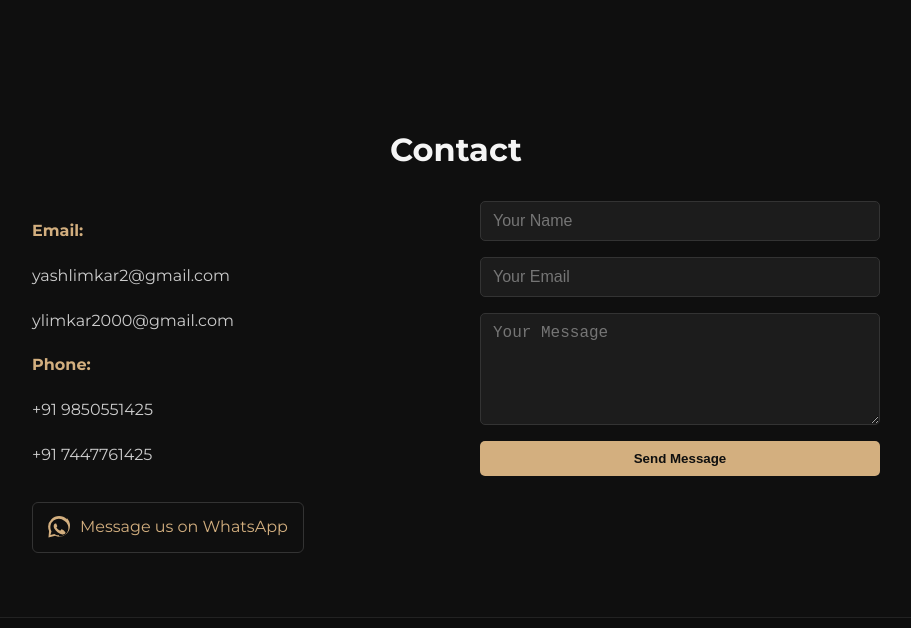
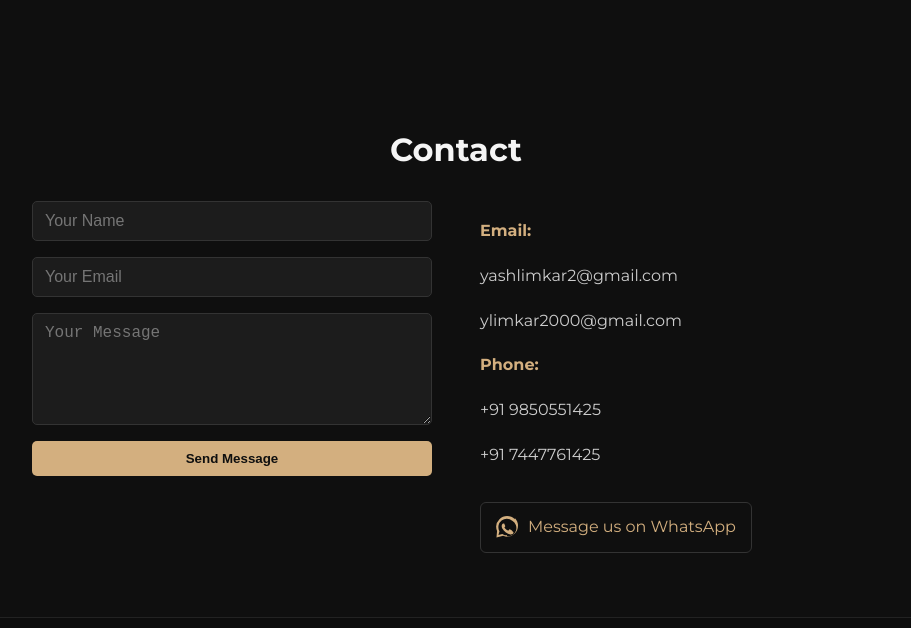
Before and after one commit to YashLimkar/MLimkar-Photography-Portfolio, a plain HTML site: page index.html in a window 1280 px wide. Shown: the part 2374-3002 px from the top of the page, without its empty margins (184-1095 px from the left). Drawn offline with Linux system fonts and the light colour scheme.

Commit message:
Update index.html

```diff
--- a/index.html
+++ b/index.html
@@ -81,7 +81,14 @@
  <section id="contact" class="contact">
   <h2>Contact</h2>
 
-  <div class="contact-wrapper">
+  <div class="contact-wrapper flipped">
+    <form class="contact-form">
+      <input type="text" name="name" placeholder="Your Name" required />
+      <input type="email" name="email" placeholder="Your Email" required />
+      <textarea name="message" placeholder="Your Message" rows="5" required></textarea>
+      <button type="submit">Send Message</button>
+    </form>
+
     <div class="contact-details">
       <p><strong>Email:</strong></p>
       <p>yashlimkar2@gmail.com</p>
@@ -100,13 +107,6 @@
         </a>
       </div>
     </div>
-
-    <form class="contact-form">
-      <input type="text" name="name" placeholder="Your Name" required />
-      <input type="email" name="email" placeholder="Your Email" required />
-      <textarea name="message" placeholder="Your Message" rows="5" required></textarea>
-      <button type="submit">Send Message</button>
-    </form>
   </div>
 </section>
 
```
